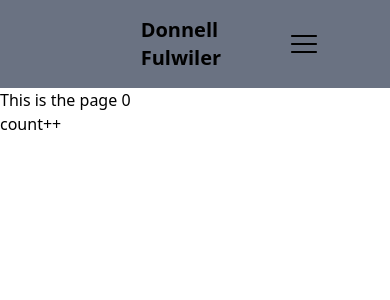
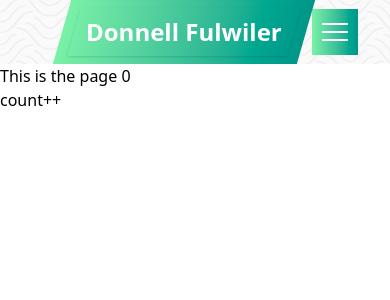
Before and after one commit to donnell-f/donnell-info-nextjs, a Next.js app: page / in a window 390 px wide. Shown: the top 300 px of the page. Built offline with nearby package versions, Linux system fonts and the light colour scheme.

Commit message:
progress on mobile nav

```diff
--- a/src/app/DesktopNav.jsx
+++ b/src/app/DesktopNav.jsx
@@ -3,19 +3,20 @@ export default function DesktopNav() {
     return (
         <nav className={`flex bg-[url('/papyrus.png')] px-10`}>
             <span id="desktopTitleWrapper" className="
-                    group inline-flex whitespace-nowrap py-5 px-10 grow-0 -skew-x-16 z-10
+                    group
+                    inline-flex whitespace-nowrap py-5 px-10 grow-0 -skew-x-16 z-10
                     bg-linear-to-r from-green-300 to-teal-600
                     hover:cursor-pointer
                     transition-all duration-500 ease-in-out
             ">
                 <span className="
                         font-bold bg-clip-text text-transparent
-                        bg-linear-to-r from-black to-gray-700
+                        bg-linear-to-r from-white to-gray-100
                         inline-block skew-x-16
                 ">Donnell</span>
                 <span className="
                     font-bold bg-clip-text text-transparent inline-block skew-x-16 overflow-hidden
-                    bg-linear-to-r from-black to-gray-700
+                    bg-linear-to-r from-white to-gray-100
                     max-w-0 opacity-0
                     group-hover:max-w-16 group-hover:opacity-100
                     transition-all duration-500 ease-in-out;
@@ -23,10 +24,11 @@ export default function DesktopNav() {
                 <span
                     aria-hidden={true}
                     id="desktopTitleUnderline"
-                    className="z-20 pointer-events-none absolute left-1 right-0 bottom-4 mx-9
+                    className="
+                        z-20 pointer-events-none absolute left-1 right-0 bottom-4 mx-9
                         h-0.5 bg-current max-w-0 bg-linear-to-r from-teal-400 to-green-200
-                        transition-all duration-450 group-hover:max-w-32"
-                ></span>
+                        transition-all duration-450 group-hover:max-w-32
+                    "></span>
             </span>
             <ul className="p-5 list-none grow flex items-center justify-evenly">
                 <li>About</li>
--- a/src/app/MobileNav.jsx
+++ b/src/app/MobileNav.jsx
@@ -3,29 +3,65 @@
 import { useState } from "react";
 import { IoMdClose } from "react-icons/io";
 import { RxHamburgerMenu } from "react-icons/rx";
+import Link from "next/link";
+
+const navLinks = [
+    { label: "About", href: "/about" },
+    { label: "Projects", href: "/projects" },
+    { label: "Experience", href: "/experience" },
+];
 
 export default function MobileNav() {
-    const [isOpen, setIsOpen] = useState(false);
+    const [open, setOpen] = useState(false);
 
     return (
-        <nav className={`
-        z-10 bg-gray-500 sticky ${isOpen ? "w-screen h-screen" : ""}
-        `}>
-            <div id="mobileTitle" className="grid grid-cols-3 place-items-center px-8 py-4">
-                <span id="spacer" className="text-3xl">&nbsp;</span>
-                <span className="font-bold text-xl">Donnell Fulwiler</span>
-                <div id="menuCollapse" onClick={() => setIsOpen(o => !o)}>
-                    { isOpen
-                      ? <IoMdClose className="text-3xl hover:text-white hover:cursor-pointer"/>
-                      : <RxHamburgerMenu className="text-3xl hover:text-white hover:cursor-pointer"/>}
+        <nav className="sticky top-0 left-0 w-full z-50 bg-[url('/papyrus.png')] text-white">
+            {/* Header Bar */}
+            <div className="flex justify-between items-center px-8 py-0 relative z-50">
+                <div className="w-6" /> {/* Spacer to center name */}
+                <span id="titleContainer" className="
+                    font-bold text-2xl whitespace-nowrap py-2 px-3 -skew-x-16
+                    bg-linear-to-r from-green-300 to-teal-600
+                ">
+                    <span id="titleSubContainer" className="inline-block shadow py-2 px-3">
+                        <span id="title" className="inline-block skew-x-16">Donnell Fulwiler</span>
+                    </span>
+                </span>
+                <button
+                    onClick={() => setOpen(!open)}
+                    className="
+                    text-3xl focus:outline-none p-2
+                    bg-linear-to-r from-green-300 to-teal-600
+                    hover:text-gray-200 transition-colors
+                ">
+                    {open ? <IoMdClose /> : <RxHamburgerMenu />}
+                </button>
+            </div>
 
-                </div>
+            {/* Animated Menu Overlay */}
+            <div className={`
+                absolute top-0 left-0 w-full h-screen bg-[url('/papyrus.png')]
+                flex flex-col items-center justify-center
+                transition-all duration-500 ease-in-out
+                ${open ? "opacity-100 translate-y-0" : "opacity-0 -translate-y-full pointer-events-none"}
+            `}>
+                <ul className="flex flex-col gap-8 text-center">
+                    {navLinks.map((nl, i) => (
+                        <li
+                            key={i}
+                            className={`transform transition-transform duration-500 delay-${i * 100} ${open ? "translate-y-0" : "translate-y-10"}`}
+                        >
+                            <Link
+                                href={nl.href}
+                                onClick={() => setOpen(false)}
+                                className="text-3xl font-semibold hover:text-blue-300 transition-colors"
+                            >
+                                {nl.label}
+                            </Link>
+                        </li>
+                    ))}
+                </ul>
             </div>
-            <ul className={`${!isOpen ? "hidden" : ""} list-none text-2xl flex flex-col items-center justify-evenly`}>
-                <li>About</li>
-                <li>Projects</li>
-                <li>Experience</li>
-            </ul>
         </nav>
     );
 }
```
